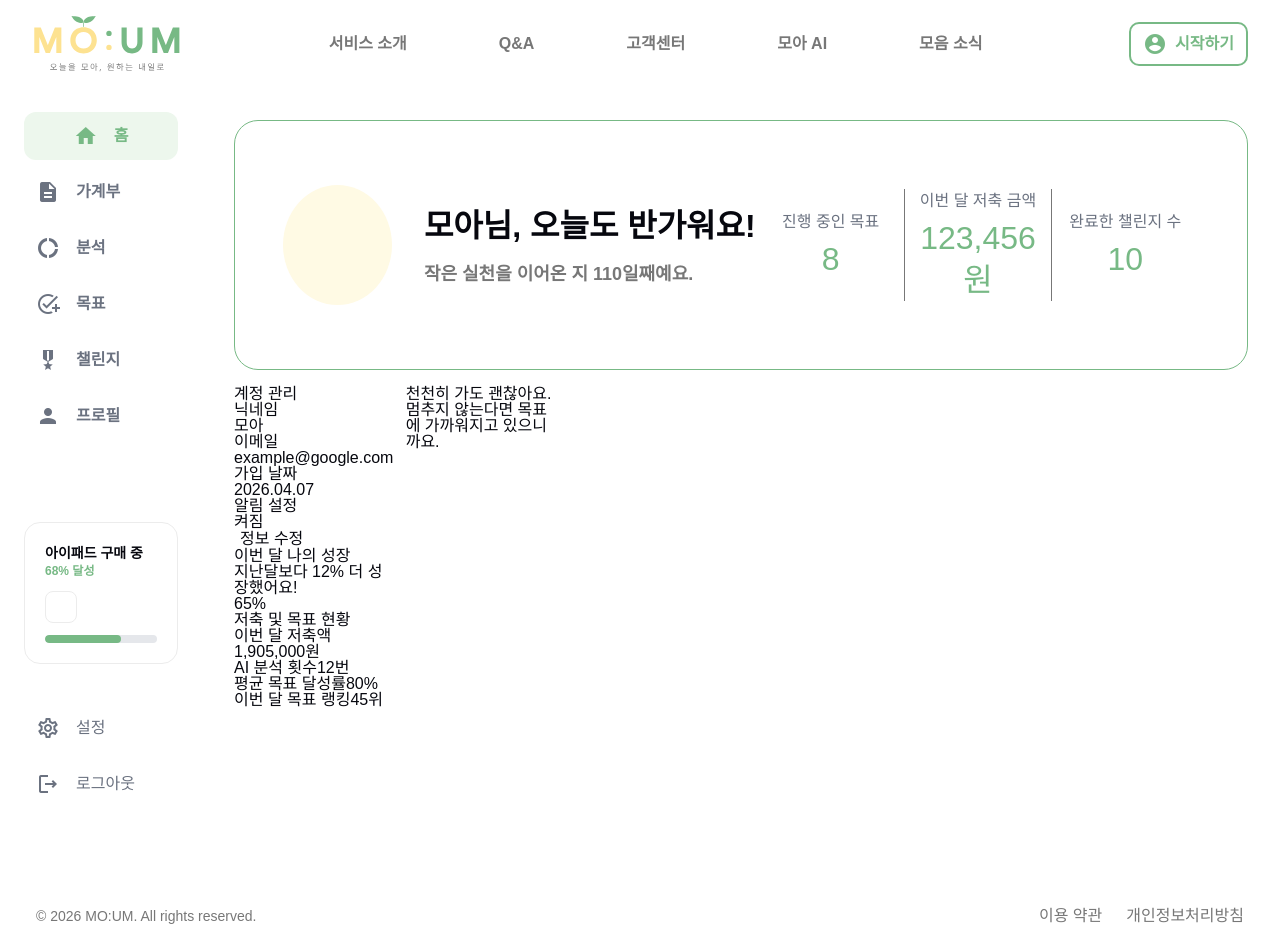
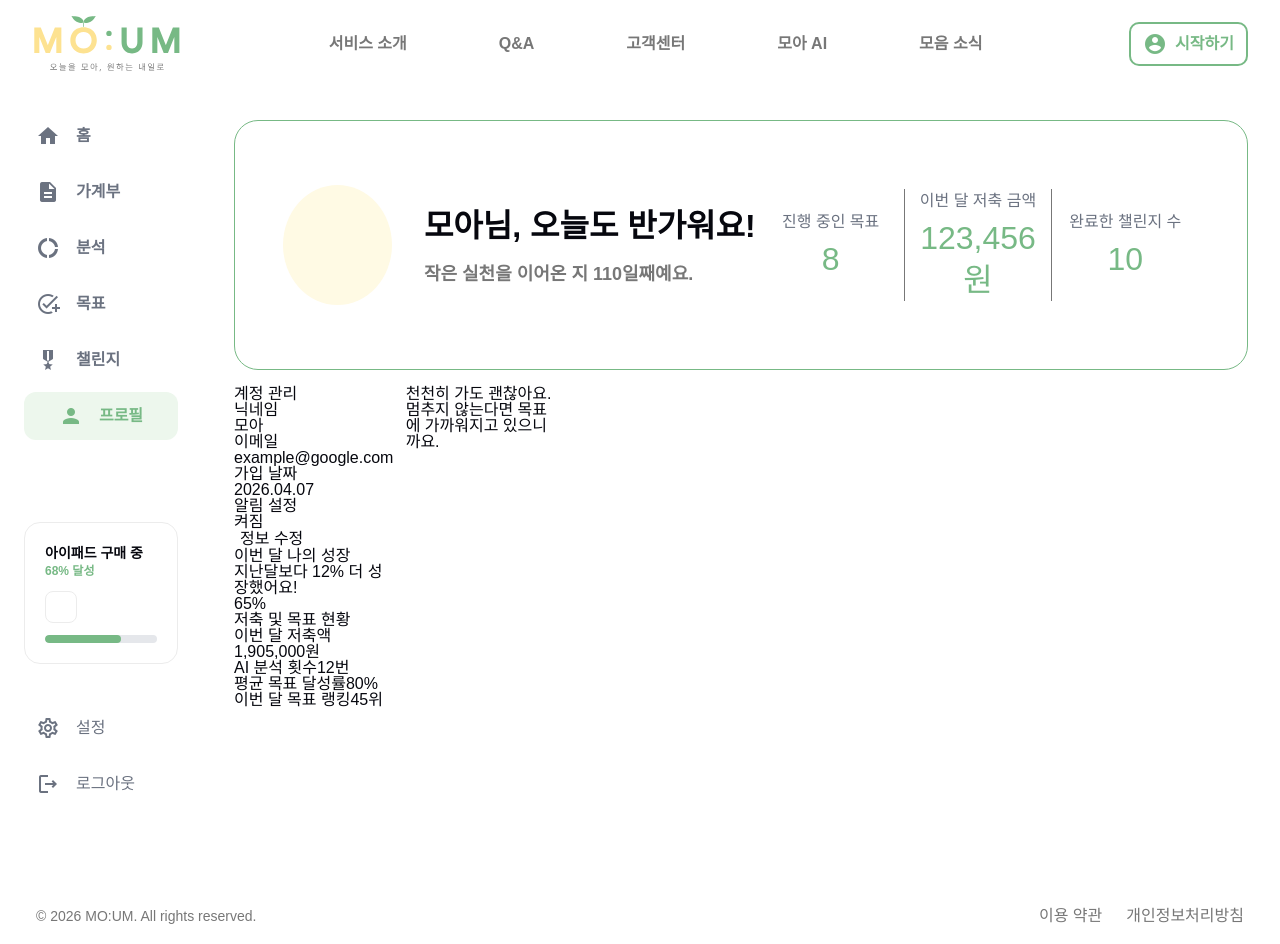
Before and after one commit to hgkang2/est_13_final_project, a Next.js app: page /my-page in a window 1280 px wide. Built offline with nearby package versions, Linux system fonts and the light colour scheme; a web font is replaced by a local one.

Commit message:
feat: 사이드바 및 하단 탭 라우팅 연결

```diff
--- a/src/components/layout/BottomTab/index.jsx
+++ b/src/components/layout/BottomTab/index.jsx
@@ -1,42 +1,37 @@
 "use client";
 
-import { useState } from "react";
+import Link from "next/link";
+import { usePathname } from "next/navigation";
 import styles from "./BottomTab.module.scss";
 
-// 페이지 구현 후 공통 navigation 데이터로 분리 예정
 const menus = [
-  { label: "홈", icon: "home" },
-  { label: "가계부", icon: "description" },
-  { label: "분석", icon: "donut_large" },
-  { label: "목표", icon: "add_task" },
-  { label: "챌린지", icon: "military_tech" },
-  { label: "프로필", icon: "person" },
+  { label: "홈", icon: "home", href: "/sub-home" },
+  { label: "가계부", icon: "description", href: null },
+  { label: "분석", icon: "donut_large", href: null },
+  { label: "목표", icon: "add_task", href: null },
+  { label: "챌린지", icon: "military_tech", href: "/sub-challenge" },
+  { label: "프로필", icon: "person", href: "/my-page" },
 ];
 
-// 페이지 구현 후 Link 연결 및 공통 navigation 데이터 사용 예정
-// const menus = [
-//   { label: "홈", icon: "home", href: "/home" },
-//   { label: "가계부", icon: "description", href: "/transactions" },
-//   { label: "분석", icon: "donut_large", href: "/analysis" },
-//   { label: "목표", icon: "add_task", href: "/goals" },
-//   { label: "챌린지", icon: "military_tech", href: "/challenge" },
-//   { label: "프로필", icon: "person", href: "/profile" },
-// ];
-
 export default function BottomTab() {
-  const [activeMenu, setActiveMenu] = useState("홈");
+  const pathname = usePathname();
 
   return (
     <nav className={styles.bottomTab} aria-label="서브 페이지 메뉴">
       <ul className={styles.menuList}>
-        {menus.map(menu => (
+        {menus.map(menu => {
+          const isActive =
+            menu.href &&
+            (pathname === menu.href || pathname.startsWith(`${menu.href}/`));
+
+          return (
             <li key={menu.label}>
-            <button
-              type="button"
+              {menu.href ? (
+                <Link
+                  href={menu.href}
                   className={`${styles.menuItem} ${
-                activeMenu === menu.label ? styles.active : ""
+                    isActive ? styles.active : ""
                   }`}
-              onClick={() => setActiveMenu(menu.label)}
                 >
                   <span
                     className={`material-icons-outlined ${styles.menuIcon}`}
@@ -46,9 +41,22 @@ export default function BottomTab() {
                   </span>
 
                   <span className={styles.menuLabel}>{menu.label}</span>
+                </Link>
+              ) : (
+                <button type="button" className={styles.menuItem} disabled>
+                  <span
+                    className={`material-icons-outlined ${styles.menuIcon}`}
+                    aria-hidden="true"
+                  >
+                    {menu.icon}
+                  </span>
+
+                  <span className={styles.menuLabel}>{menu.label}</span>
                 </button>
+              )}
             </li>
-        ))}
+          );
+        })}
       </ul>
     </nav>
   );
--- a/src/components/layout/Sidebar/index.jsx
+++ b/src/components/layout/Sidebar/index.jsx
@@ -1,43 +1,38 @@
 "use client";
 
-import { useState } from "react";
+import Link from "next/link";
+import { usePathname } from "next/navigation";
 import styles from "./Sidebar.module.scss";
 
-// 페이지 구현 후 공통 navigation 데이터로 분리 예정
 const menus = [
-  { label: "홈", icon: "home" },
-  { label: "가계부", icon: "description" },
-  { label: "분석", icon: "donut_large" },
-  { label: "목표", icon: "add_task" },
-  { label: "챌린지", icon: "military_tech" },
-  { label: "프로필", icon: "person" },
+  { label: "홈", icon: "home", href: "/sub-home" },
+  { label: "가계부", icon: "description", href: null },
+  { label: "분석", icon: "donut_large", href: null },
+  { label: "목표", icon: "add_task", href: null },
+  { label: "챌린지", icon: "military_tech", href: "/sub-challenge" },
+  { label: "프로필", icon: "person", href: "/my-page" },
 ];
 
-// 페이지 구현 후 Link 연결 및 공통 navigation 데이터 사용 예정
-// const menus = [
-//   { label: "홈", icon: "home", href: "/home" },
-//   { label: "가계부", icon: "description", href: "/transactions" },
-//   { label: "분석", icon: "donut_large", href: "/analysis" },
-//   { label: "목표", icon: "add_task", href: "/goals" },
-//   { label: "챌린지", icon: "military_tech", href: "/challenge" },
-//   { label: "프로필", icon: "person", href: "/profile" },
-// ];
-
 export default function Sidebar() {
-  const [activeMenu, setActiveMenu] = useState("홈");
+  const pathname = usePathname();
 
   return (
     <aside className={styles.sidebar}>
       <nav className={styles.navigation} aria-label="서브 페이지 메뉴">
         <ul className={styles.menuList}>
-          {menus.map(menu => (
+          {menus.map(menu => {
+            const isActive =
+              menu.href &&
+              (pathname === menu.href || pathname.startsWith(`${menu.href}/`));
+
+            return (
               <li key={menu.label}>
-              <button
-                type="button"
+                {menu.href ? (
+                  <Link
+                    href={menu.href}
                     className={`${styles.menuItem} ${
-                  activeMenu === menu.label ? styles.active : ""
+                      isActive ? styles.active : ""
                     }`}
-                onClick={() => setActiveMenu(menu.label)}
                   >
                     <span
                       className={`material-icons ${styles.menuIcon}`}
@@ -47,9 +42,22 @@ export default function Sidebar() {
                     </span>
 
                     <span>{menu.label}</span>
+                  </Link>
+                ) : (
+                  <button type="button" className={styles.menuItem} disabled>
+                    <span
+                      className={`material-icons ${styles.menuIcon}`}
+                      aria-hidden="true"
+                    >
+                      {menu.icon}
+                    </span>
+
+                    <span>{menu.label}</span>
                   </button>
+                )}
               </li>
-          ))}
+            );
+          })}
         </ul>
       </nav>
 
@@ -60,10 +68,10 @@ export default function Sidebar() {
             <p className={styles.goalPercent}>68% 달성</p>
           </div>
 
-          <div className={styles.goalImage}></div>
+          <div className={styles.goalImage} />
 
           <div className={styles.progress}>
-            <div className={styles.progressBar}></div>
+            <div className={styles.progressBar} />
           </div>
         </div>
       </div>
```
Lines whose indentation alone changed are shown as unchanged.
